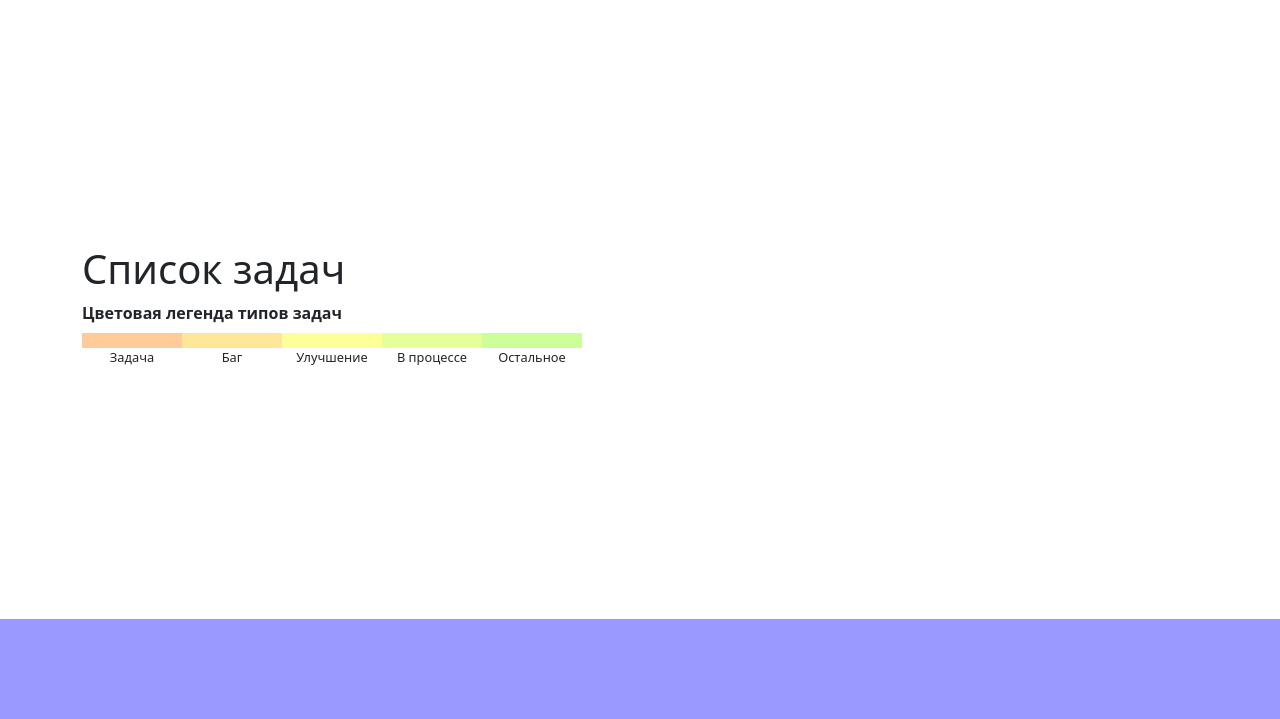
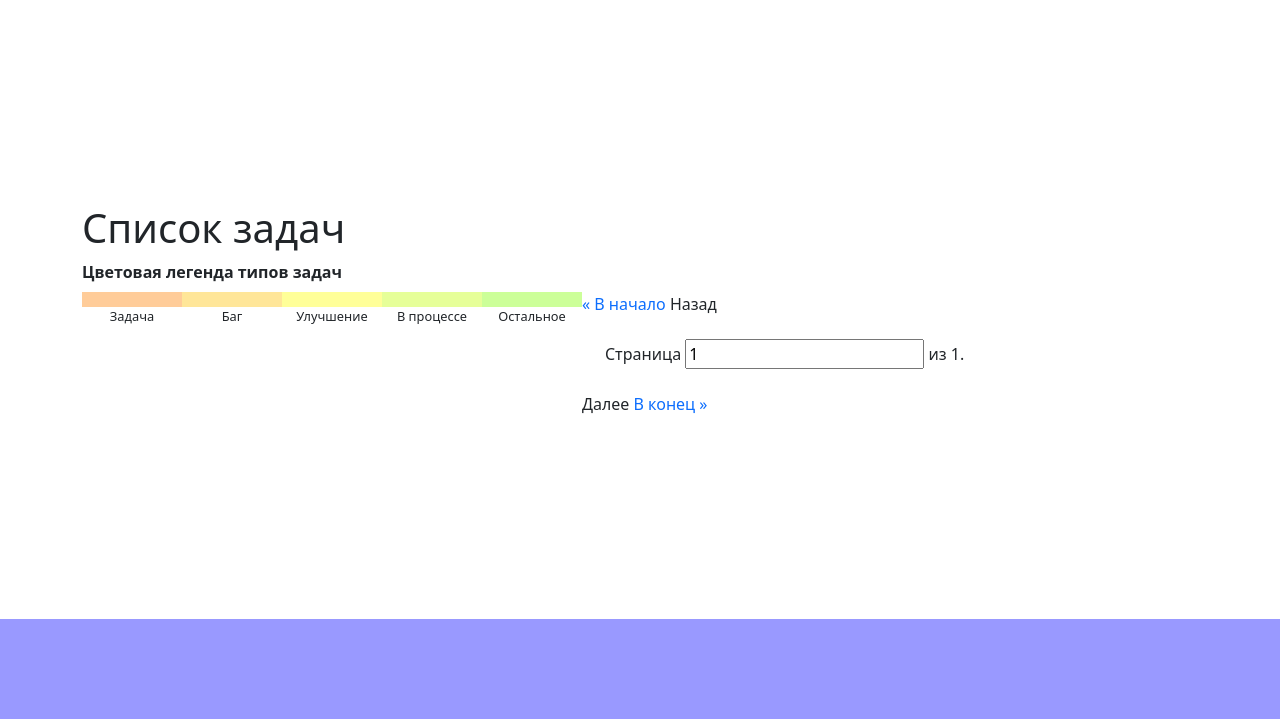
Before and after one commit to Kgbay/homework_59_Kudaibergen_Kyrgyzbay, a Django app: page / in a window 1280 px wide. Shown: the part 81-800 px from the top of the page. Run offline with Django 4.2, Linux system fonts and the light colour scheme; data that the repository does not hold is empty; parts of the project's set-up code (start-up, migrations or seed data) failed here and were passed over.

Commit message:
Создал HTML файл пагинации

```diff
--- a/source/tracker/templates/partial/pagination.html
+++ b/source/tracker/templates/partial/pagination.html
@@ -1,10 +1,22 @@
-<!DOCTYPE html>
-<html lang="en">
-<head>
-  <meta charset="UTF-8">
-  <title>Title</title>
-</head>
-<body>
-
-</body>
-</html>
+<div class="pagination">
+    <span class="step-links">
+        <a href="?page=1">&laquo; В начало</a>
+        {% if page_obj.has_previous %}
+            <a href="?page={{ page_obj.previous_page_number }}">Назад</a>
+        {% else %}
+            <span class="page-disabled">Назад</span>
+        {% endif %}
+        <form class="current-page" method="get">
+            <label for="page">
+                Страница <input type="text" name="page" id="page" value="{{ page_obj.number }}">
+                из {{ page_obj.paginator.num_pages }}.
+            </label>
+        </form>
+        {% if page_obj.has_next %}
+            <a href="?page={{ page_obj.next_page_number }}">Далее</a>
+        {% else %}
+            <span class="page-disabled">Далее</span>
+        {% endif %}
+        <a href="?page={{ page_obj.paginator.num_pages }}">В конец &raquo;</a>
+    </span>
+</div>
```
